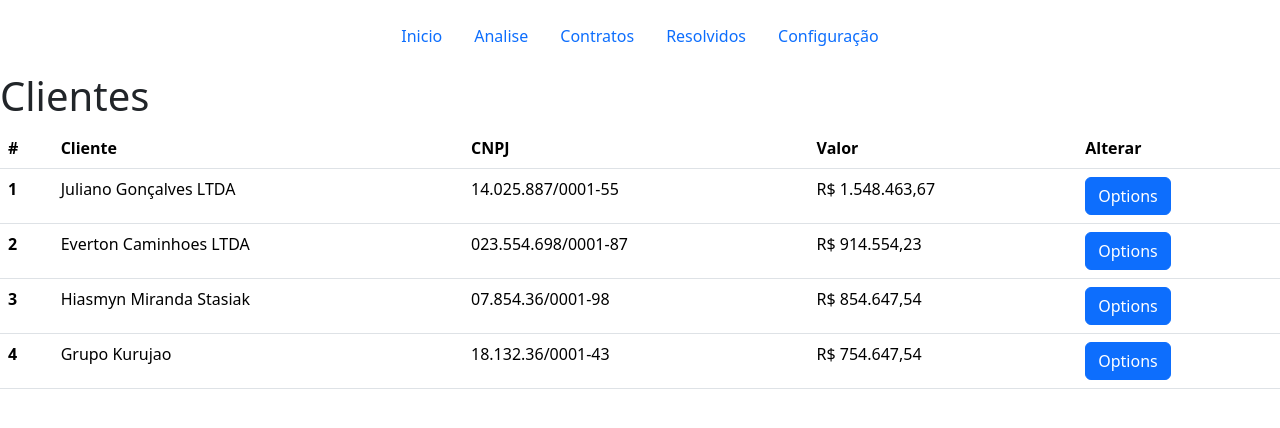
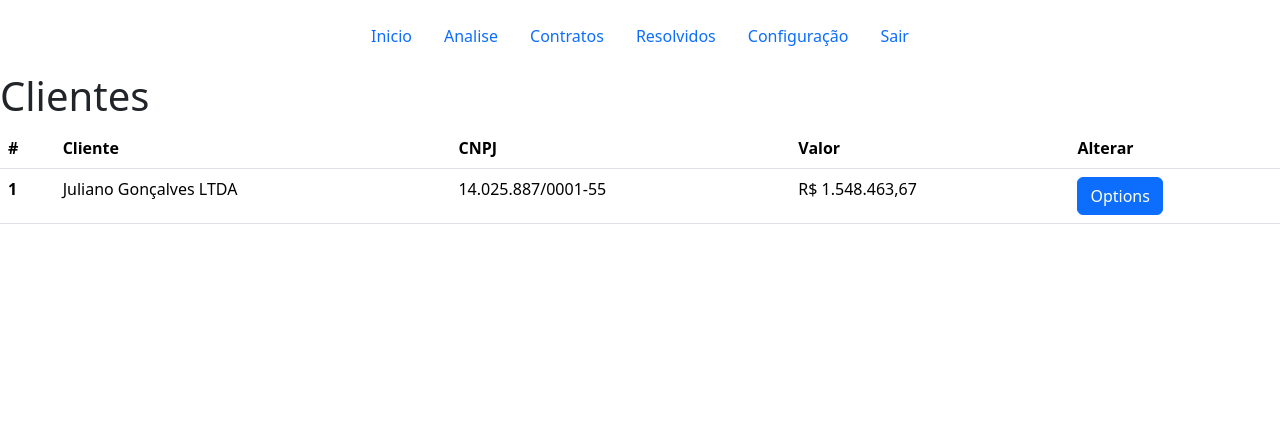
Before and after one commit to jauumgod/appclient-manager, a Flask app: page /index in a window 1280 px wide. Shown: the top 428 px of the page. Run offline with Flask 3, Linux system fonts and the light colour scheme.

Commit message:
novas funcionalidades

```diff
--- a/app.py
+++ b/app.py
@@ -62,7 +62,15 @@ def login():
         username = request.form['usuario']
         password = request.form['senha']
 
-        #login_user(user)
+        user = User.query.filter_by(username = username).first()
+
+        if not user:
+            flash("Credenciais Invalidas")
+            return redirect (url_for("login"))
+
+        if not check_password_hash(user.password, password):
+            return redirect(url_for("login"))
+
         return redirect(url_for("index"))
 
     return render_template("login.html")
@@ -72,8 +80,7 @@ def route_admin_secret():
     if request.method=='POST':
         username = request.form['usuario']
         password = request.form['senha']
-
-        #login_user(user)
+        #login_user(user) admin/ admin
         return redirect(url_for("index"))
 
 @app.route("/index")
@@ -82,22 +89,32 @@ def index():
 
 @app.route("/config")
 def config():
-
     users = User.query.all()
     return render_template("config.html", users=users)
 
+@app.route("/resolvidos")
+def resolvidos():
+    return render_template("resolvidos.html")
 
 @app.route("/registrar", methods=['GET', 'POST'])
 def registrar():
     if request.method=='POST':
         user = User()
         user.username = request.form['user']
-        user.password = request.form['password']
+        user.password = generate_password_hash(request.form['password'])
         db.session.add(user)
         db.session.commit()
         return redirect(url_for("config"))
 
     return render_template("registrar.html")
 
+@app.route("/contratos")
+def contratos():
+    return render_template("contratos.html")
+
+@app.route("/logout")
+def logout_user():
+    return redirect(url_for("login"))
+
 if __name__ == "__main__":
     app.run(debug=True)
--- a/templates/index.html
+++ b/templates/index.html
@@ -8,11 +8,12 @@
     <div class="container">
         <header class="d-flex justify-content-center py-3">
           <ul class="nav nav-pills">
-            <li class="nav-item"><a href="#" class="nav-link" aria-current="page">Inicio</a></li>
+            <li class="nav-item"><a href="{{url_for('index')}}" class="nav-link" aria-current="page">Inicio</a></li>
             <li class="nav-item"><a href="#" class="nav-link">Analise</a></li>
-            <li class="nav-item"><a href="#" class="nav-link">Contratos</a></li>
-            <li class="nav-item"><a href="#" class="nav-link">Resolvidos</a></li>
+            <li class="nav-item"><a href="{{url_for('contratos')}}" class="nav-link">Contratos</a></li>
+            <li class="nav-item"><a href="{{url_for('resolvidos')}}" class="nav-link">Resolvidos</a></li>
             <li class="nav-item"><a href="{{url_for('config')}}" class="nav-link">Configuração</a></li>
+            <li class="nav-item"><a href="{{url_for('logout_user')}}" class="nav-link">Sair</a></li>
           </ul>
         </header>
     </div>
@@ -38,27 +39,6 @@
         <td>Juliano Gonçalves LTDA</td>
         <td>14.025.887/0001-55</td>
         <td>R$ 1.548.463,67</td>
-        <td><button type="button" class="btn btn-primary" data-bs-toggle="modal" data-bs-target="#exampleModal">Options</button></td>
-      </tr>
-      <tr>
-        <th scope="row">2</th>
-        <td>Everton Caminhoes LTDA</td>
-        <td>023.554.698/0001-87</td>
-        <td>R$ 914.554,23</td>
-        <td><button type="button" class="btn btn-primary" data-bs-toggle="modal" data-bs-target="#exampleModal">Options</button></td>
-      </tr>
-      <tr>
-        <th scope="row">3</th>
-        <td>Hiasmyn Miranda Stasiak</td>
-        <td>07.854.36/0001-98</td>
-        <td>R$ 854.647,54</td>
-        <td><button type="button" class="btn btn-primary" data-bs-toggle="modal" data-bs-target="#exampleModal">Options</button></td>
-      </tr>
-      <tr>
-        <th scope="row">4</th>
-        <td>Grupo Kurujao</td>
-        <td>18.132.36/0001-43</td>
-        <td>R$ 754.647,54</td>
         <td><button type="button" class="btn btn-primary" data-bs-toggle="modal" data-bs-target="#exampleModal">Options</button></td>
       </tr>
     </tbody>
--- a/templates/login.html
+++ b/templates/login.html
@@ -20,7 +20,7 @@
         <br>
     </div>
     <div class="form-floating mb-3" style="width: 30%;">
-        <input type="email" class="form-control" id="floatingInput" placeholder="Usuario" name="usuario">
+        <input type="text" class="form-control" id="floatingInput" placeholder="Usuario" name="usuario">
         <label for="floatingInput">Usuario</label>
       </div>
     <div class="form-floating" style="width: 30%;">
--- a/templates/registrar.html
+++ b/templates/registrar.html
@@ -10,8 +10,8 @@
           <ul class="nav nav-pills">
             <li class="nav-item"><a href="{{url_for('index')}}" class="nav-link" aria-current="page">Inicio</a></li>
             <li class="nav-item"><a href="#" class="nav-link">Analise</a></li>
-            <li class="nav-item"><a href="#" class="nav-link">Contratos</a></li>
-            <li class="nav-item"><a href="#" class="nav-link">Resolvidos</a></li>
+            <li class="nav-item"><a href="{{url_for('contratos')}}" class="nav-link">Contratos</a></li>
+            <li class="nav-item"><a href="{{url_for('resolvidos')}}" class="nav-link">Resolvidos</a></li>
             <li class="nav-item"><a href="{{url_for('config')}}" class="nav-link">Configuração</a></li>
           </ul>
         </header>
```
Also changed, not shown: pd_cliente.py (+13 -2 lines), templates/config.html (+23 -7 lines), templates/contratos.html (added, +27 -0 lines), templates/resolvidos.html (+22 -0 lines), instance/ford.db, 5 other files.
